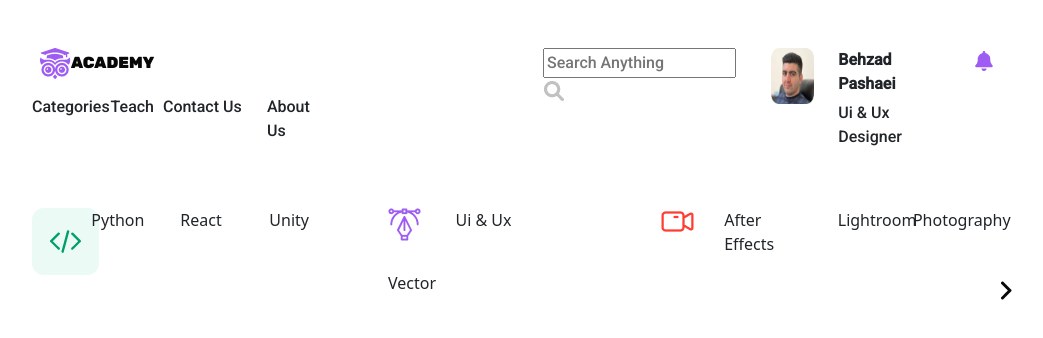
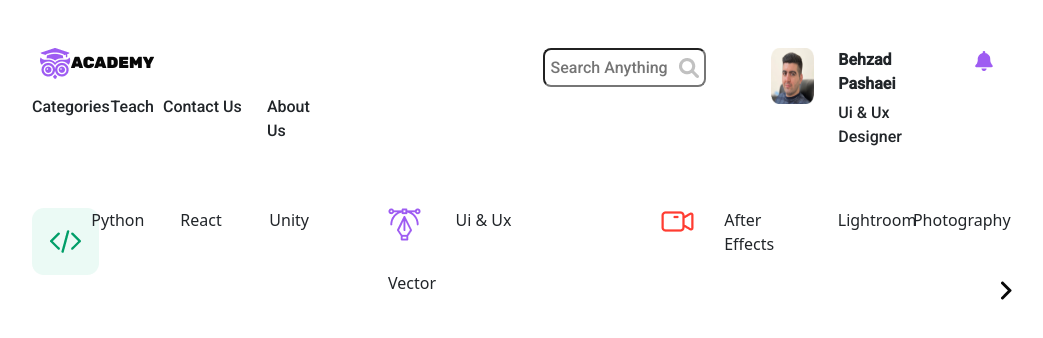
Before and after one commit to Gbangbolaoluwagbemiga/Academy-Assessment, a React (Create React App) app: page / in a window 1280 px wide. Shown: the top 338 px of the page, without its empty margins (50-1093 px from the left). Built offline with nearby package versions, Linux system fonts and the light colour scheme.

Commit message:
Css  style

```diff
--- a/src/app.css
+++ b/src/app.css
@@ -40,6 +40,20 @@ hr {
   color: white;
 }
 
+.searcher {
+  width: 80%;
+  padding: 0.35rem;
+  border-radius: 0.5rem;
+  transition: 0.3s;
+}
+.searcher:focus {
+  width: 90%;
+}
+.search-icon {
+  position: relative;
+  margin-left: -1.75rem;
+}
+
 /* Sub-header component  */
 .tag-icon {
   /* border: ; */
@@ -48,3 +62,4 @@ hr {
 .after-effect {
   width: 7.1rem;
 }
+/* Main component */
```
Also changed, not shown: src/components/Main.js (added).
